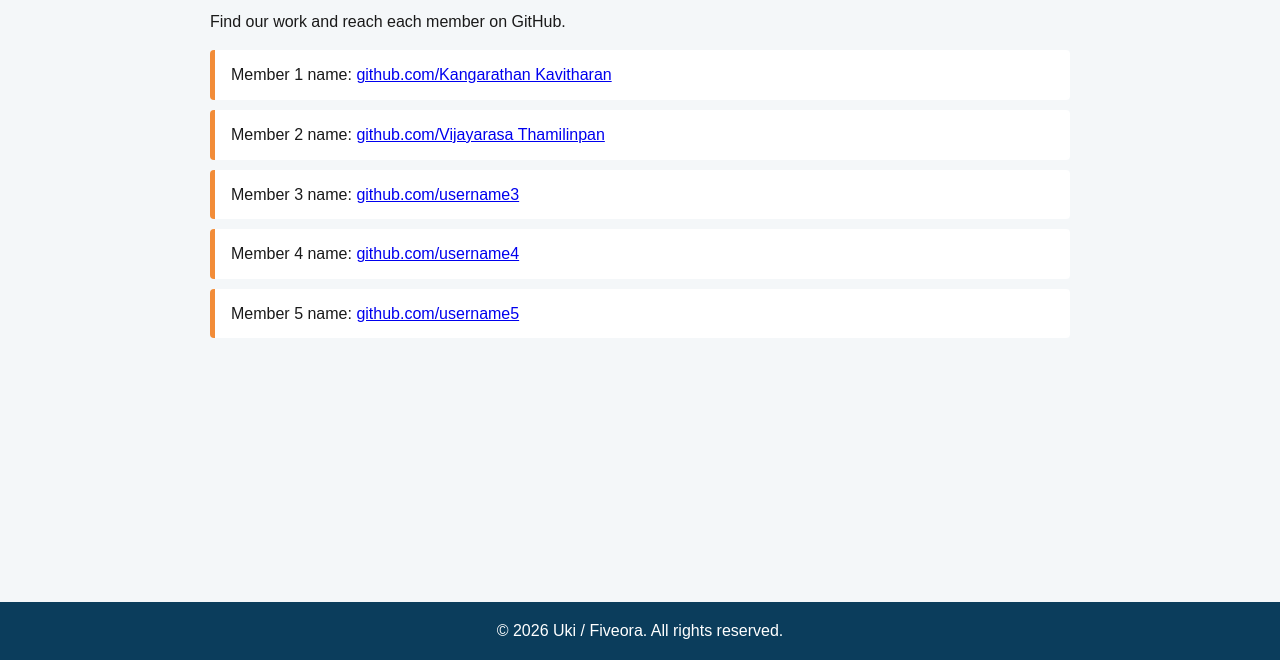
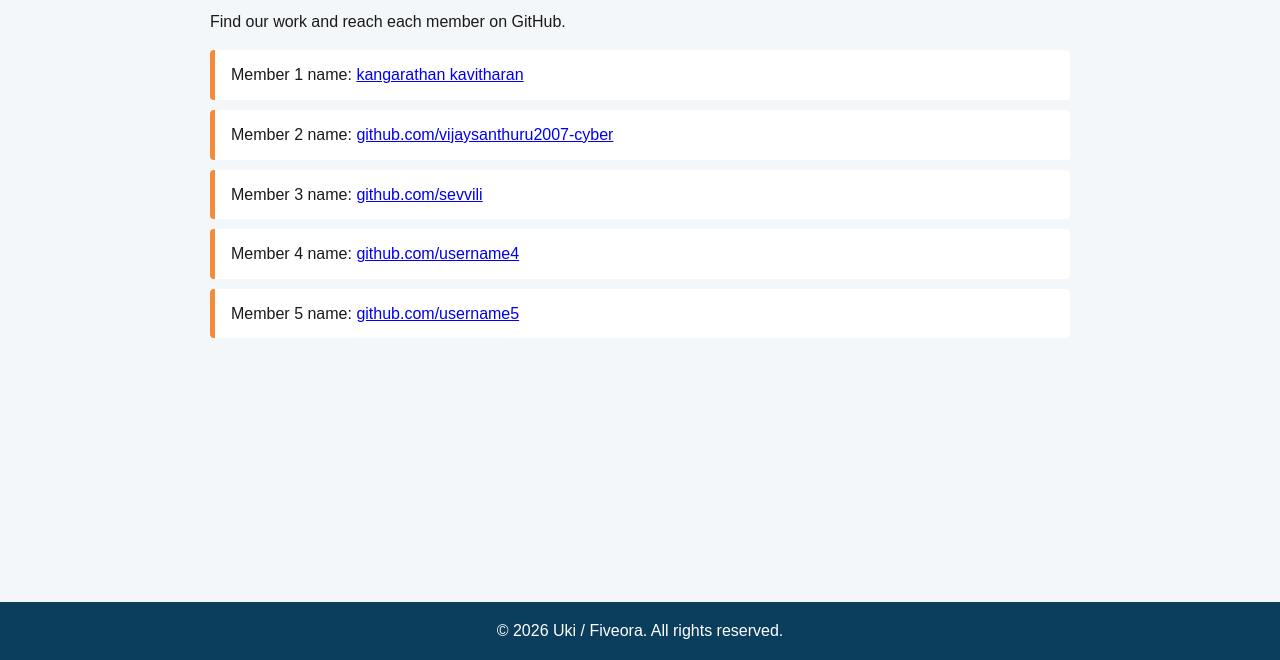
Before and after one commit to kengatharankavitharan/uki-team-b-project, a plain HTML site: page contact.html in a window 1280 px wide. Shown: the part 140-800 px from the top of the page. Drawn offline with Linux system fonts and the light colour scheme.

Commit message:
rechange contact page

```diff
--- a/contact.html
+++ b/contact.html
@@ -3,7 +3,7 @@
 <head>
   <meta charset="UTF-8">
   <meta name="viewport" content="width=device-width, initial-scale=1.0">
-  <title>Contact | Fiveora</title>
+  <title>Contact | FIVEORA</title>
   <link rel="stylesheet" href="css/style.css">
 </head>
 <body>
@@ -18,9 +18,9 @@
         <h1>Contact Us</h1>
     <p>Find our work and reach each member on GitHub.</p>
     <ul class="team-list">
-      <li>Member 1 name: <a href="https://github.com" target="_blank">github.com/Kangarathan Kavitharan</a></li>
-      <li>Member 2 name: <a href="https://github.com" target="_blank">github.com/Vijayarasa Thamilinpan</a></li>
-      <li>Member 3 name: <a href="https://github.com" target="_blank">github.com/username3</a></li>
+      <li>Member 1 name: <a href="https://github.com" target="_blank">kangarathan kavitharan</a></li>
+      <li>Member 2 name: <a href="https://github.com/vijaysanthuru2007-cyber" target="_blank">github.com/vijaysanthuru2007-cyber</a></li>
+      <li>Member 3 name: <a href="https://github.com" target="_blank">github.com/sevvili</a></li>
       <li>Member 4 name: <a href="https://github.com" target="_blank">github.com/username4</a></li>
       <li>Member 5 name: <a href="https://github.com" target="_blank">github.com/username5</a></li>
     </ul>
```
